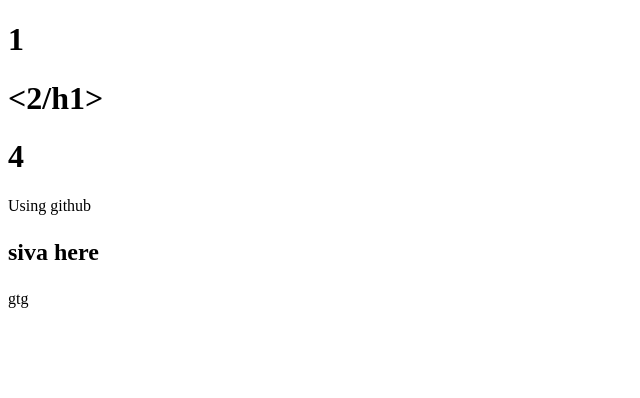
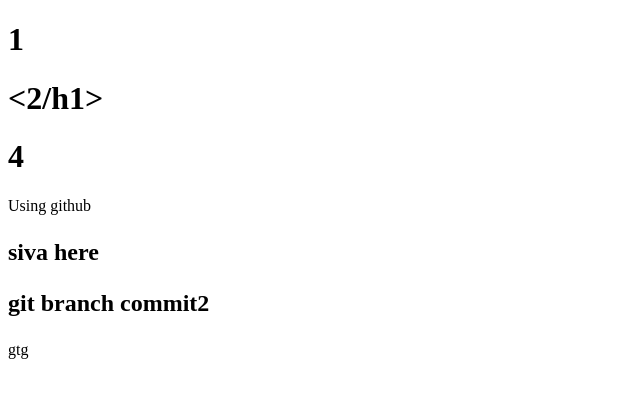
Before and after one commit to Sivakumar0312/HTML-Practice-progroms, a plain HTML site: page index.html in a window 1280 px wide. Shown: the whole page, without its empty margins (0-640 px from the left). Drawn offline with Linux system fonts and the light colour scheme.

Commit message:
git branch commit2

```diff
--- a/index.html
+++ b/index.html
@@ -13,6 +13,7 @@
 Using github
 <h2>
     <p> siva here <p>
+        <p>git branch commit2</p>
 </h2>
 </body>
 </html>gtg
```
